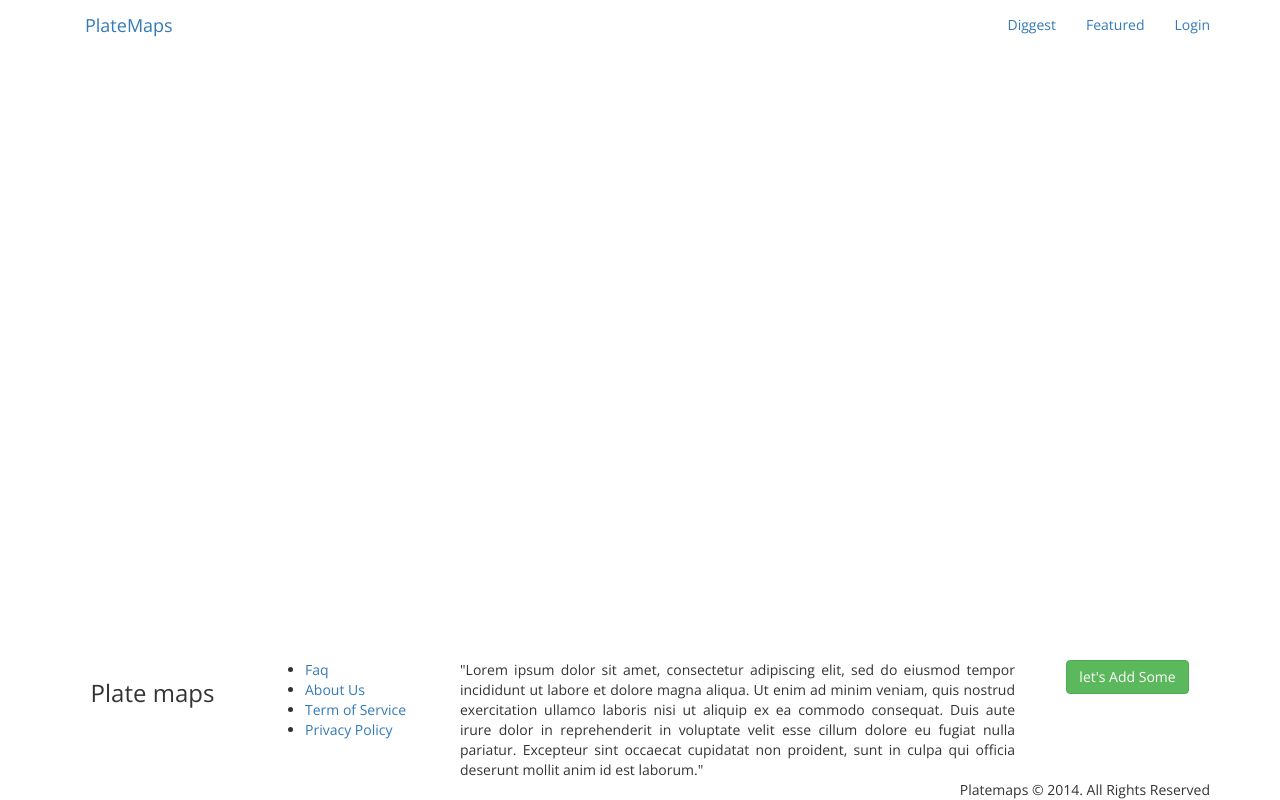
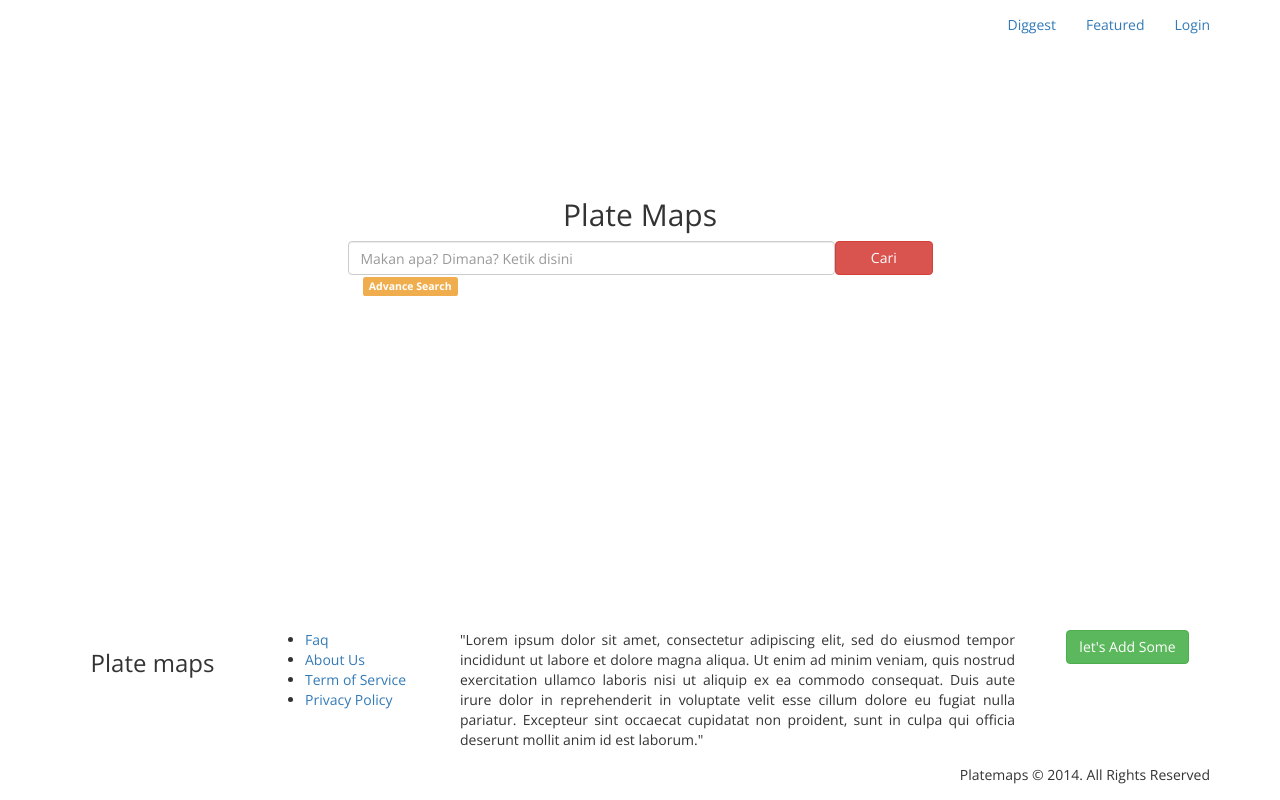
Before and after one commit to platemaps/pmapssite, a PHP site: page / in a window 1280 px wide. Run offline with PHP 8.4, Linux system fonts and the light colour scheme.

Commit message:
design home

```diff
--- a/app/views/index.view.php
+++ b/app/views/index.view.php
@@ -12,9 +12,9 @@ View::beginBody();
 <div id="Wrapper">
 	<div id="Wrapper-header">
 		<div class="container">
-			<div id="navbar-header">
+			<!--div id="navbar-header">
 				<a class="navbar-brand">PlateMaps</a>
-			</div>
+			</div-->
 			<div id="navbar">
 				<ul class="navbar-right nav navbar-nav ">
 					<li><a href="#">Diggest</a></li>
@@ -26,7 +26,24 @@ View::beginBody();
 	</div>
 	<div id="Wrapper-body">
 		<div class="container">
-
+			<div class="row">
+				<h2 class="text-center">Plate Maps</h2>
+			</div>
+			<div class="row" id="search-form">
+				<div class="col-md-6 col-md-offset-3">
+					<form role="form">
+						<div class="row">
+							<div class="col-md-10" >
+								<input type="text" name="squery" placeholder="Makan apa? Dimana? Ketik disini"  class="form-control" />
+							</div>
+							<div class="col-md-2">
+								<button type="button" class="btn btn-danger btn-block">Cari</button>
+							</div>
+						</div>
+						<a href="#" class="label label-warning">Advance Search</a>
+					</form>
+				</div>
+			</div>
 		</div>
 	</div>
 
--- a/public/css/frontend-standard.css
+++ b/public/css/frontend-standard.css
@@ -18,3 +18,17 @@ h1,h2,h3,h4,h5,p,span,body{
 	left:0;
 	width:100%;
 }
+
+#search-form .row [class *= "-10"] , #search-form .row [class *= "-2"] {
+	padding-right:0;
+	padding-left:0;
+}
+
+#Wrapper-body{
+	padding-top:10%;
+}
+
+#Wrapper-botfooter .container{
+	padding-top:15px;
+	padding-bottom:15px;
+}
```
